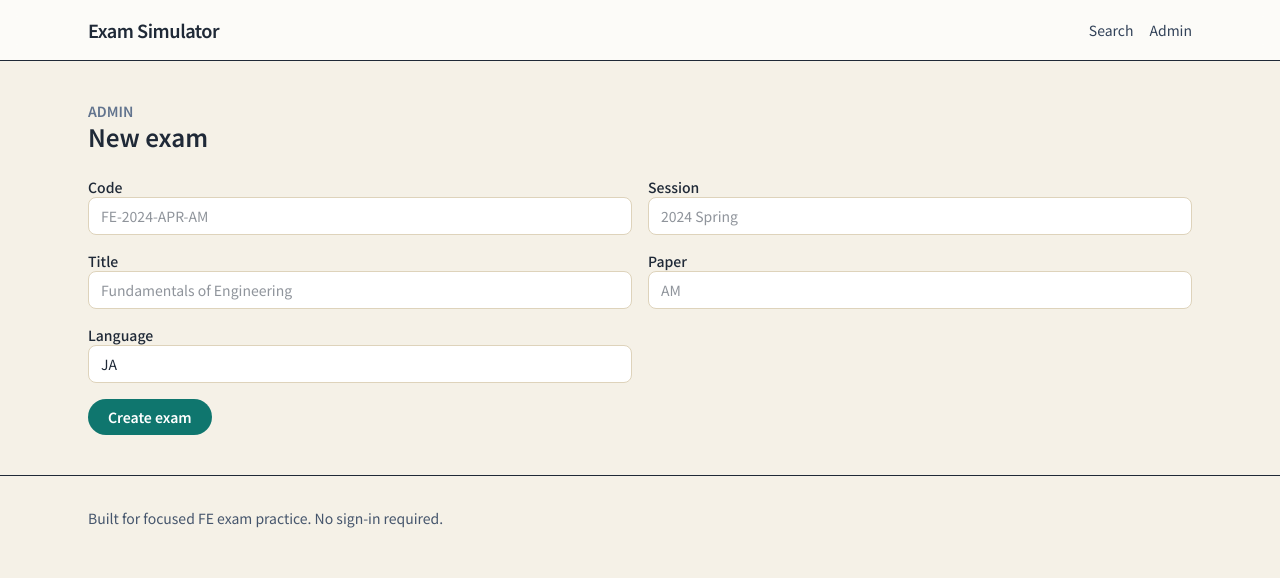
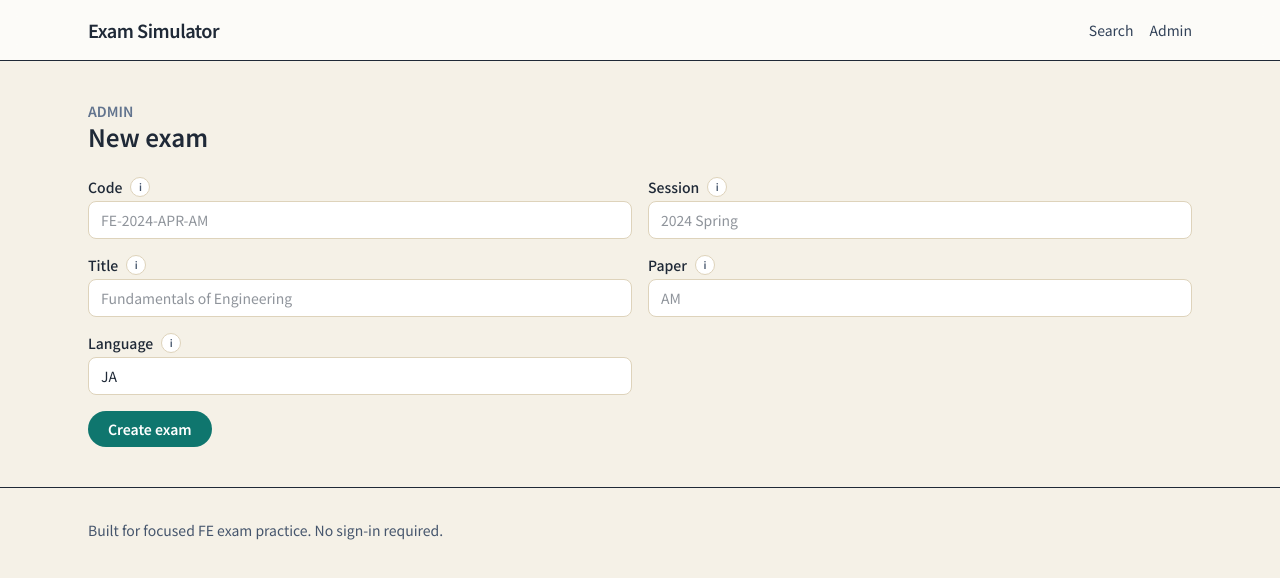
Before and after one commit to YeHtutAung/exam-simulator, a Next.js app: page /admin/exams/new in a window 1280 px wide. Shown: the top 578 px of the page. Built offline with nearby package versions, Linux system fonts and the light colour scheme.

Commit message:
Add info badges to exam form fields

```diff
--- a/src/components/admin/ExamForm.tsx
+++ b/src/components/admin/ExamForm.tsx
@@ -12,6 +12,18 @@ type ExamFormProps = {
   method: "POST" | "PUT";
   submitLabel: string;
 };
+
+function InfoBadge({ text }: { text: string }) {
+  return (
+    <span
+      title={text}
+      aria-label={text}
+      className="inline-flex h-5 w-5 items-center justify-center rounded-full border border-sand-300 bg-white text-[10px] font-semibold text-slate-600"
+    >
+      i
+    </span>
+  );
+}
 
 export function ExamForm({ initialData, action, method, submitLabel }: ExamFormProps) {
   const router = useRouter();
@@ -54,7 +66,10 @@ export function ExamForm({ initialData, action, method, submitLabel }: ExamFormP
       {error && <p className="rounded-lg bg-red-50 px-3 py-2 text-sm text-red-700">{error}</p>}
       <div className="grid gap-4 md:grid-cols-2">
         <label className="space-y-1 text-sm">
-          <span className="font-medium">Code</span>
+          <span className="flex items-center gap-2 font-medium">
+            Code
+            <InfoBadge text="Optional short identifier, e.g., FE-2024-APR-AM." />
+          </span>
           <input
             {...register("code")}
             className="w-full rounded-lg border border-sand-300 bg-white px-3 py-2"
@@ -62,7 +77,10 @@ export function ExamForm({ initialData, action, method, submitLabel }: ExamFormP
           />
         </label>
         <label className="space-y-1 text-sm">
-          <span className="font-medium">Session</span>
+          <span className="flex items-center gap-2 font-medium">
+            Session
+            <InfoBadge text="Exam session/date, e.g., 2024 Spring." />
+          </span>
           <input
             {...register("session")}
             className="w-full rounded-lg border border-sand-300 bg-white px-3 py-2"
@@ -71,7 +89,10 @@ export function ExamForm({ initialData, action, method, submitLabel }: ExamFormP
           {errors.session && <span className="text-xs text-red-600">{errors.session.message}</span>}
         </label>
         <label className="space-y-1 text-sm">
-          <span className="font-medium">Title</span>
+          <span className="flex items-center gap-2 font-medium">
+            Title
+            <InfoBadge text="Display name of the exam." />
+          </span>
           <input
             {...register("title")}
             className="w-full rounded-lg border border-sand-300 bg-white px-3 py-2"
@@ -80,7 +101,10 @@ export function ExamForm({ initialData, action, method, submitLabel }: ExamFormP
           {errors.title && <span className="text-xs text-red-600">{errors.title.message}</span>}
         </label>
         <label className="space-y-1 text-sm">
-          <span className="font-medium">Paper</span>
+          <span className="flex items-center gap-2 font-medium">
+            Paper
+            <InfoBadge text="Paper/section label, e.g., AM or PM." />
+          </span>
           <input
             {...register("paper")}
             className="w-full rounded-lg border border-sand-300 bg-white px-3 py-2"
@@ -89,7 +113,10 @@ export function ExamForm({ initialData, action, method, submitLabel }: ExamFormP
           {errors.paper && <span className="text-xs text-red-600">{errors.paper.message}</span>}
         </label>
         <label className="space-y-1 text-sm">
-          <span className="font-medium">Language</span>
+          <span className="flex items-center gap-2 font-medium">
+            Language
+            <InfoBadge text="Language of the questions, e.g., JA or EN." />
+          </span>
           <input
             {...register("language")}
             className="w-full rounded-lg border border-sand-300 bg-white px-3 py-2"
```
